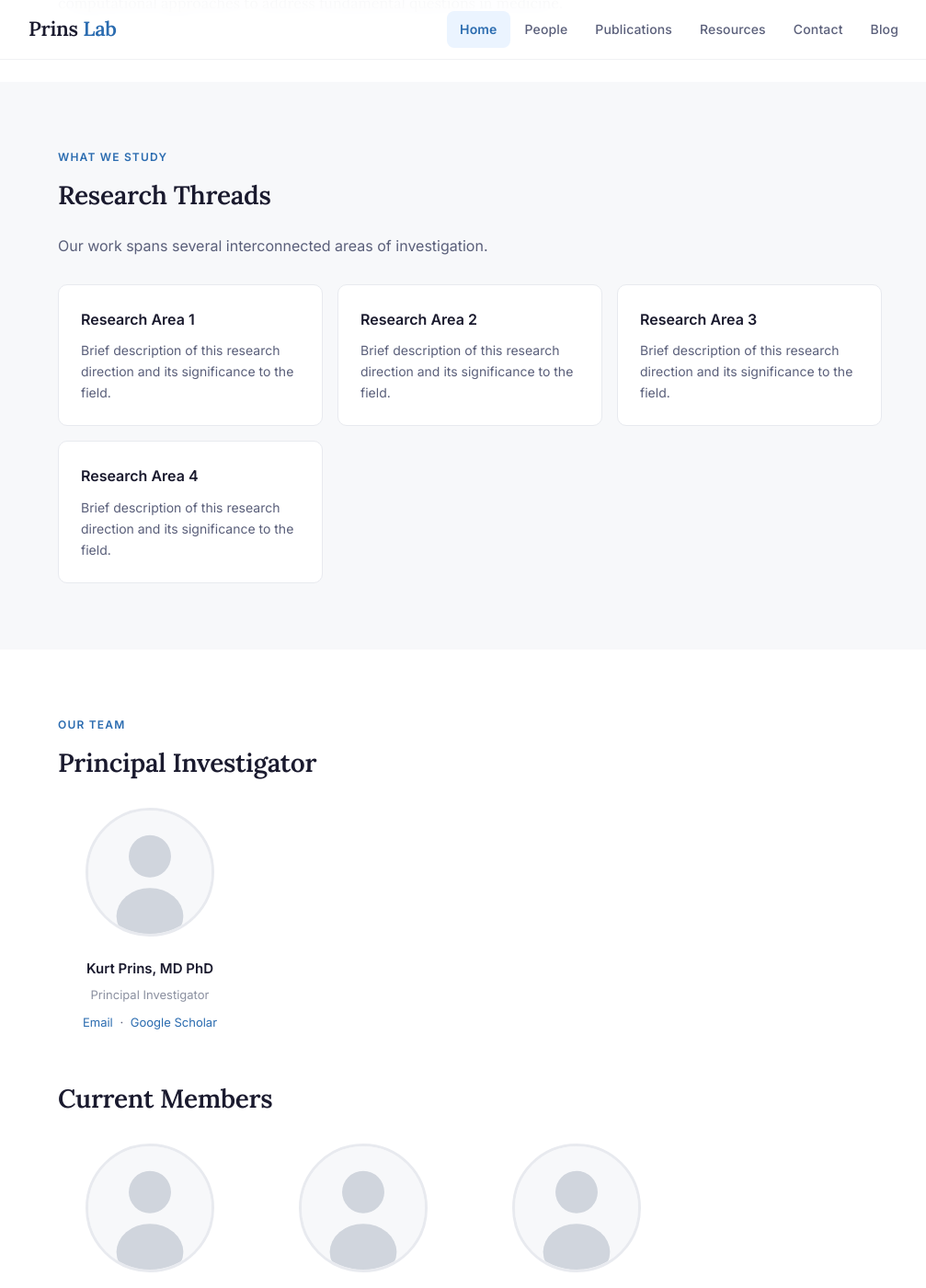
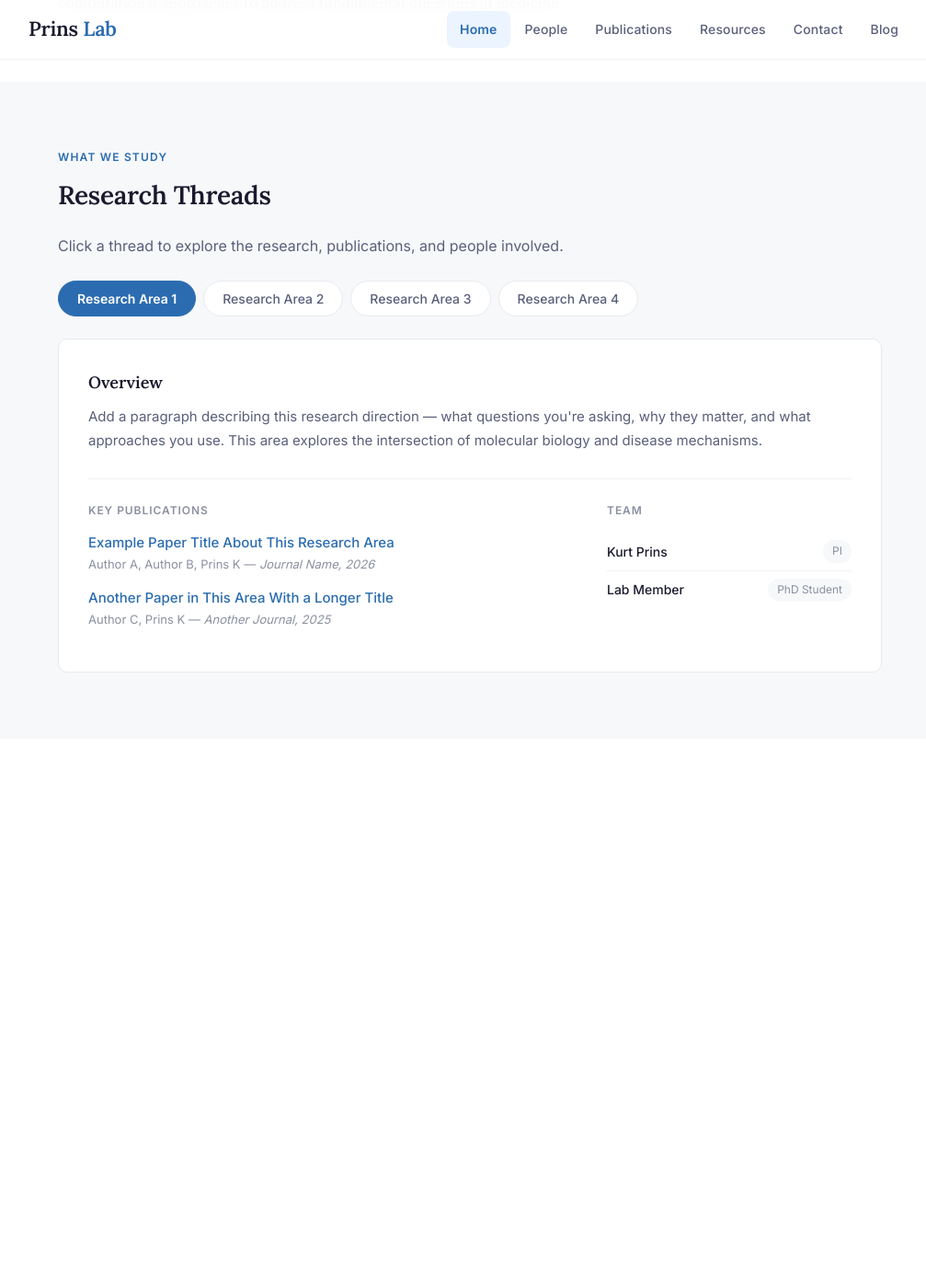
Before and after one commit to blake561/prins-lab-website, a Jekyll site: the page preview.html, which Jekyll copies as it is, in a window 1280 px wide and 1400 px high, scrolled down 684 px. Shown: the whole window at 92% size, without its empty margins (129-1136 px from the left). Built offline with Jekyll 4.4.1, drawn with Linux system fonts in a browser that asks for light colours; after the commit the page ends 1487 px from its top, so only the background shows below that; some of the changed text lies outside the part shown.

Commit message:
Add interactive research threads with tabs, summaries, papers, and team

```diff
--- a/assets/css/style.css
+++ b/assets/css/style.css
@@ -191,7 +191,117 @@ nav a.active {
   max-width: 680px;
 }
 
-/* ── Research threads ── */
+/* ── Research threads (tabs) ── */
+.thread-tabs {
+  display: flex;
+  flex-wrap: wrap;
+  gap: 8px;
+  margin-top: 24px;
+  margin-bottom: 0;
+}
+.thread-tab {
+  padding: 10px 20px;
+  border: 1px solid var(--border);
+  border-radius: 24px;
+  background: var(--bg);
+  font-size: 14px;
+  font-weight: 500;
+  color: var(--text-light);
+  cursor: pointer;
+  transition: all var(--transition);
+  font-family: inherit;
+}
+.thread-tab:hover {
+  border-color: var(--accent);
+  color: var(--accent);
+  background: var(--accent-light);
+}
+.thread-tab.active {
+  background: var(--accent);
+  border-color: var(--accent);
+  color: #fff;
+  font-weight: 600;
+}
+.thread-detail {
+  display: none;
+  margin-top: 24px;
+  background: var(--bg);
+  border: 1px solid var(--border);
+  border-radius: var(--radius);
+  padding: 32px;
+  animation: fadeIn 0.3s ease;
+}
+.thread-detail.active { display: block; }
+@keyframes fadeIn {
+  from { opacity: 0; transform: translateY(8px); }
+  to { opacity: 1; transform: translateY(0); }
+}
+.thread-summary h3 {
+  font-family: 'Lora', Georgia, serif;
+  font-size: 18px;
+  font-weight: 600;
+  color: var(--text);
+  margin-bottom: 8px;
+}
+.thread-summary p {
+  font-size: 15px;
+  line-height: 1.75;
+  color: var(--text-light);
+  max-width: none;
+}
+.thread-columns {
+  display: grid;
+  grid-template-columns: 2fr 1fr;
+  gap: 32px;
+  margin-top: 28px;
+  padding-top: 24px;
+  border-top: 1px solid var(--border-light);
+}
+.thread-papers h4, .thread-people h4 {
+  font-size: 12px;
+  font-weight: 600;
+  text-transform: uppercase;
+  letter-spacing: 0.08em;
+  color: var(--text-muted);
+  margin-bottom: 14px;
+}
+.thread-paper {
+  margin-bottom: 14px;
+}
+.thread-paper a {
+  font-size: 15px;
+  font-weight: 500;
+  line-height: 1.4;
+  display: block;
+}
+.thread-paper-meta {
+  font-size: 13px;
+  color: var(--text-muted);
+  display: block;
+  margin-top: 2px;
+}
+.thread-person {
+  display: flex;
+  align-items: center;
+  justify-content: space-between;
+  padding: 8px 0;
+  border-bottom: 1px solid var(--border-light);
+}
+.thread-person:last-child { border-bottom: none; }
+.thread-person-name {
+  font-size: 14px;
+  font-weight: 500;
+  color: var(--text);
+}
+.thread-person-role {
+  font-size: 12px;
+  color: var(--text-muted);
+  background: var(--bg-alt);
+  padding: 2px 10px;
+  border-radius: 12px;
+}
+
+/* ── Research threads (cards, legacy) ── */
 .threads {
   display: grid;
   grid-template-columns: repeat(auto-fill, minmax(280px, 1fr));
@@ -491,4 +601,8 @@ nav a.active {
   .contact-grid { grid-template-columns: 1fr; gap: 32px; }
   .threads { grid-template-columns: 1fr; }
   .people-grid { grid-template-columns: repeat(auto-fill, minmax(150px, 1fr)); gap: 20px; }
+  .thread-tabs { gap: 6px; }
+  .thread-tab { padding: 8px 14px; font-size: 13px; }
+  .thread-detail { padding: 20px; }
+  .thread-columns { grid-template-columns: 1fr; gap: 20px; }
 }
--- a/preview.html
+++ b/preview.html
@@ -41,148 +41,134 @@
   <div class="section-inner">
     <div class="section-label">What We Study</div>
     <h2>Research Threads</h2>
-    <p>Our work spans several interconnected areas of investigation.</p>
-    <div class="threads">
-      <div class="thread-card">
-        <h3>Research Area 1</h3>
-        <p>Brief description of this research direction and its significance to the field.</p>
+    <p>Click a thread to explore the research, publications, and people involved.</p>
+
+    <div class="thread-tabs">
+      <button class="thread-tab active" onclick="showThread('thread-1', this)">Research Area 1</button>
+      <button class="thread-tab" onclick="showThread('thread-2', this)">Research Area 2</button>
+      <button class="thread-tab" onclick="showThread('thread-3', this)">Research Area 3</button>
+      <button class="thread-tab" onclick="showThread('thread-4', this)">Research Area 4</button>
     </div>
-      <div class="thread-card">
-        <h3>Research Area 2</h3>
-        <p>Brief description of this research direction and its significance to the field.</p>
+
+    <div class="thread-detail active" id="thread-1">
+      <div class="thread-summary">
+        <h3>Overview</h3>
+        <p>Add a paragraph describing this research direction — what questions you're asking, why they matter, and what approaches you use. This area explores the intersection of molecular biology and disease mechanisms.</p>
       </div>
-      <div class="thread-card">
-        <h3>Research Area 3</h3>
-        <p>Brief description of this research direction and its significance to the field.</p>
+      <div class="thread-columns">
+        <div class="thread-papers">
+          <h4>Key Publications</h4>
+          <div class="thread-paper">
+            <a href="#">Example Paper Title About This Research Area</a>
+            <span class="thread-paper-meta">Author A, Author B, Prins K — <em>Journal Name, 2026</em></span>
           </div>
-      <div class="thread-card">
-        <h3>Research Area 4</h3>
-        <p>Brief description of this research direction and its significance to the field.</p>
+          <div class="thread-paper">
+            <a href="#">Another Paper in This Area With a Longer Title</a>
+            <span class="thread-paper-meta">Author C, Prins K — <em>Another Journal, 2025</em></span>
+          </div>
+        </div>
+        <div class="thread-people">
+          <h4>Team</h4>
+          <div class="thread-person">
+            <span class="thread-person-name">Kurt Prins</span>
+            <span class="thread-person-role">PI</span>
+          </div>
+          <div class="thread-person">
+            <span class="thread-person-name">Lab Member</span>
+            <span class="thread-person-role">PhD Student</span>
           </div>
         </div>
       </div>
     </div>
 
-<div class="section" id="people">
-  <div class="section-label">Our Team</div>
-  <h2>Principal Investigator</h2>
-  <div class="people-grid">
-    <div class="person-card">
-      <svg width="140" height="140" viewBox="0 0 140 140" style="border-radius:50%;border:3px solid #e8eaef;margin-bottom:14px;">
-        <rect width="140" height="140" fill="#f7f8fa"/>
-        <circle cx="70" cy="52" r="24" fill="#d0d5dd"/>
-        <ellipse cx="70" cy="120" rx="38" ry="32" fill="#d0d5dd"/>
-      </svg>
-      <h3>Kurt Prins, MD PhD</h3>
-      <p class="role">Principal Investigator</p>
-      <p class="links"><a href="#">Email</a> · <a href="#">Google Scholar</a></p>
+    <div class="thread-detail" id="thread-2">
+      <div class="thread-summary">
+        <h3>Overview</h3>
+        <p>Add a paragraph describing this research direction — what questions you're asking, why they matter, and what approaches you use. This area focuses on computational methods and data analysis.</p>
+      </div>
+      <div class="thread-columns">
+        <div class="thread-papers">
+          <h4>Key Publications</h4>
+          <div class="thread-paper">
+            <a href="#">A Publication in This Area</a>
+            <span class="thread-paper-meta">Prins K, Author D — <em>Journal Name, 2025</em></span>
           </div>
         </div>
-
-  <h2 style="margin-top:48px;">Current Members</h2>
-  <div class="people-grid">
-    <div class="person-card">
-      <svg width="140" height="140" viewBox="0 0 140 140" style="border-radius:50%;border:3px solid #e8eaef;margin-bottom:14px;">
-        <rect width="140" height="140" fill="#f7f8fa"/>
-        <circle cx="70" cy="52" r="24" fill="#d0d5dd"/>
-        <ellipse cx="70" cy="120" rx="38" ry="32" fill="#d0d5dd"/>
-      </svg>
-      <h3>Lab Member</h3>
-      <p class="role">PhD Student</p>
-      <p class="links"><a href="#">Email</a></p>
+        <div class="thread-people">
+          <h4>Team</h4>
+          <div class="thread-person">
+            <span class="thread-person-name">Kurt Prins</span>
+            <span class="thread-person-role">PI</span>
           </div>
-    <div class="person-card">
-      <svg width="140" height="140" viewBox="0 0 140 140" style="border-radius:50%;border:3px solid #e8eaef;margin-bottom:14px;">
-        <rect width="140" height="140" fill="#f7f8fa"/>
-        <circle cx="70" cy="52" r="24" fill="#d0d5dd"/>
-        <ellipse cx="70" cy="120" rx="38" ry="32" fill="#d0d5dd"/>
-      </svg>
-      <h3>Lab Member</h3>
-      <p class="role">Postdoctoral Researcher</p>
-      <p class="links"><a href="#">Email</a></p>
-    </div>
-    <div class="person-card">
-      <svg width="140" height="140" viewBox="0 0 140 140" style="border-radius:50%;border:3px solid #e8eaef;margin-bottom:14px;">
-        <rect width="140" height="140" fill="#f7f8fa"/>
-        <circle cx="70" cy="52" r="24" fill="#d0d5dd"/>
-        <ellipse cx="70" cy="120" rx="38" ry="32" fill="#d0d5dd"/>
-      </svg>
-      <h3>Lab Member</h3>
-      <p class="role">Research Assistant</p>
-      <p class="links"><a href="#">Email</a></p>
-    </div>
-  </div>
-</div>
-
-<div class="section-alt" id="publications">
-  <div class="section-inner">
-    <div class="section-label">Our Work</div>
-    <h2>Publications</h2>
-    <div class="pub-year">
-      <h3>2026</h3>
-      <div class="pub-item">
-        <h3>Example Publication Title Goes Here</h3>
-        <p class="authors">Author A, Author B, Prins K</p>
-        <p class="journal">Journal Name, 2026</p>
-        <div class="pub-links"><a href="#">PDF</a><a href="#">Journal</a><a href="#">Code</a></div>
-      </div>
-    </div>
-    <div class="pub-year">
-      <h3>2025</h3>
-      <div class="pub-item">
-        <h3>Another Publication Title Example</h3>
-        <p class="authors">Author C, Prins K, Author D</p>
-        <p class="journal">Another Journal, 2025</p>
-        <div class="pub-links"><a href="#">PDF</a><a href="#">Journal</a></div>
+          <div class="thread-person">
+            <span class="thread-person-name">Lab Member</span>
+            <span class="thread-person-role">Postdoc</span>
           </div>
         </div>
       </div>
     </div>
 
-<div class="section" id="resources">
-  <div class="section-label">Tools &amp; Data</div>
-  <h2>Resources</h2>
-  <p>Tools, datasets, and protocols from the Prins Lab.</p>
-  <ul class="resource-list">
-    <li><h3><a href="#">Resource Name</a></h3><p>Brief description of this tool or dataset and how to use it.</p></li>
-    <li><h3><a href="#">Protocols</a></h3><p>Lab protocols and methods documentation.</p></li>
-  </ul>
+    <div class="thread-detail" id="thread-3">
+      <div class="thread-summary">
+        <h3>Overview</h3>
+        <p>Add a paragraph describing this research direction — what questions you're asking, why they matter, and what approaches you use.</p>
       </div>
-
-<div class="section-alt" id="contact">
-  <div class="section-inner">
-    <div class="section-label">Get in Touch</div>
-    <h2>Contact</h2>
-    <div class="contact-grid">
-      <div>
-        <h3>Location</h3>
-        <p>Prins Lab<br>Department of [Your Department]<br>[University Name]<br>[Building and Address]</p>
+      <div class="thread-columns">
+        <div class="thread-papers">
+          <h4>Key Publications</h4>
+          <div class="thread-paper">
+            <a href="#">Paper Title Here</a>
+            <span class="thread-paper-meta">Author E, Prins K — <em>Journal, 2024</em></span>
           </div>
-      <div>
-        <h3>Join Us</h3>
-        <p>We are always looking for motivated students and postdocs. Please reach out with your CV and a brief description of your research interests.</p>
-        <p style="margin-top:12px;"><strong>Email:</strong> <a href="#">your-email@university.edu</a></p>
+        </div>
+        <div class="thread-people">
+          <h4>Team</h4>
+          <div class="thread-person">
+            <span class="thread-person-name">Kurt Prins</span>
+            <span class="thread-person-role">PI</span>
           </div>
         </div>
       </div>
     </div>
 
-<div class="section" id="blog">
-  <div class="section-label">News</div>
-  <h2>Blog</h2>
-  <div class="blog-list">
-    <div class="blog-item">
-      <h3><a href="#">Welcome to the Prins Lab Blog</a></h3>
-      <p class="date">June 2026</p>
-      <p>An introductory post about the lab's mission and current projects.</p>
+    <div class="thread-detail" id="thread-4">
+      <div class="thread-summary">
+        <h3>Overview</h3>
+        <p>Add a paragraph describing this research direction — what questions you're asking, why they matter, and what approaches you use.</p>
+      </div>
+      <div class="thread-columns">
+        <div class="thread-papers">
+          <h4>Key Publications</h4>
+          <div class="thread-paper">
+            <a href="#">Paper Title Here</a>
+            <span class="thread-paper-meta">Prins K, Author F — <em>Journal, 2026</em></span>
+          </div>
+        </div>
+        <div class="thread-people">
+          <h4>Team</h4>
+          <div class="thread-person">
+            <span class="thread-person-name">Kurt Prins</span>
+            <span class="thread-person-role">PI</span>
+          </div>
+          <div class="thread-person">
+            <span class="thread-person-name">Lab Member</span>
+            <span class="thread-person-role">Research Assistant</span>
+          </div>
         </div>
       </div>
     </div>
 
-<footer class="site-footer">
-  <p>&copy; 2026 Prins Lab</p>
-  <p><a href="#">Email</a><a href="#">Twitter</a><a href="#">GitHub</a></p>
-</footer>
+  </div>
+</div>
+
+<script>
+function showThread(id, btn) {
+  document.querySelectorAll('.thread-detail').forEach(d => d.classList.remove('active'));
+  document.querySelectorAll('.thread-tab').forEach(t => t.classList.remove('active'));
+  document.getElementById(id).classList.add('active');
+  btn.classList.add('active');
+}
+</script>
 
 </body>
 </html>
```
Also changed, not shown: _data/threads.yml (added, +57 -0 lines), index.html (+47 -17 lines). Lines whose indentation alone changed are shown as unchanged.
